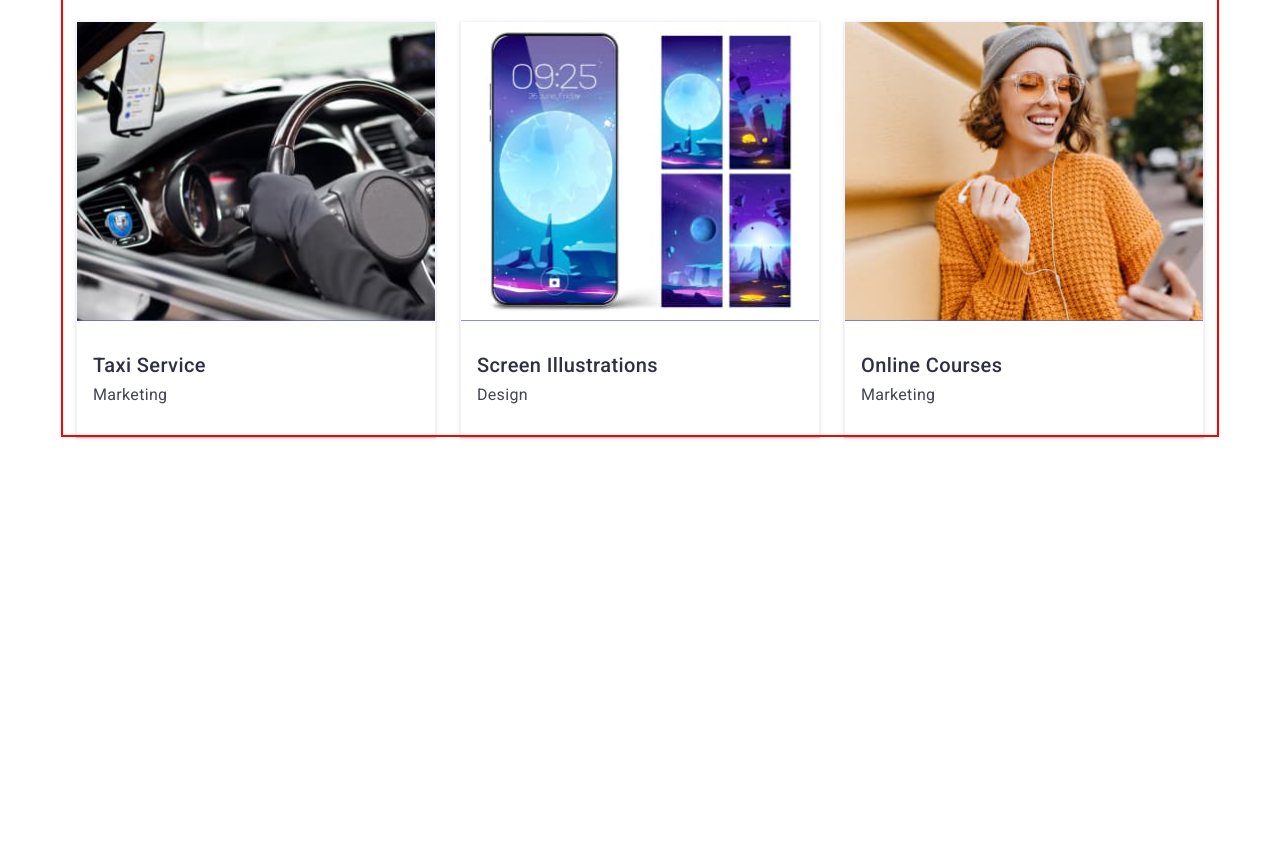
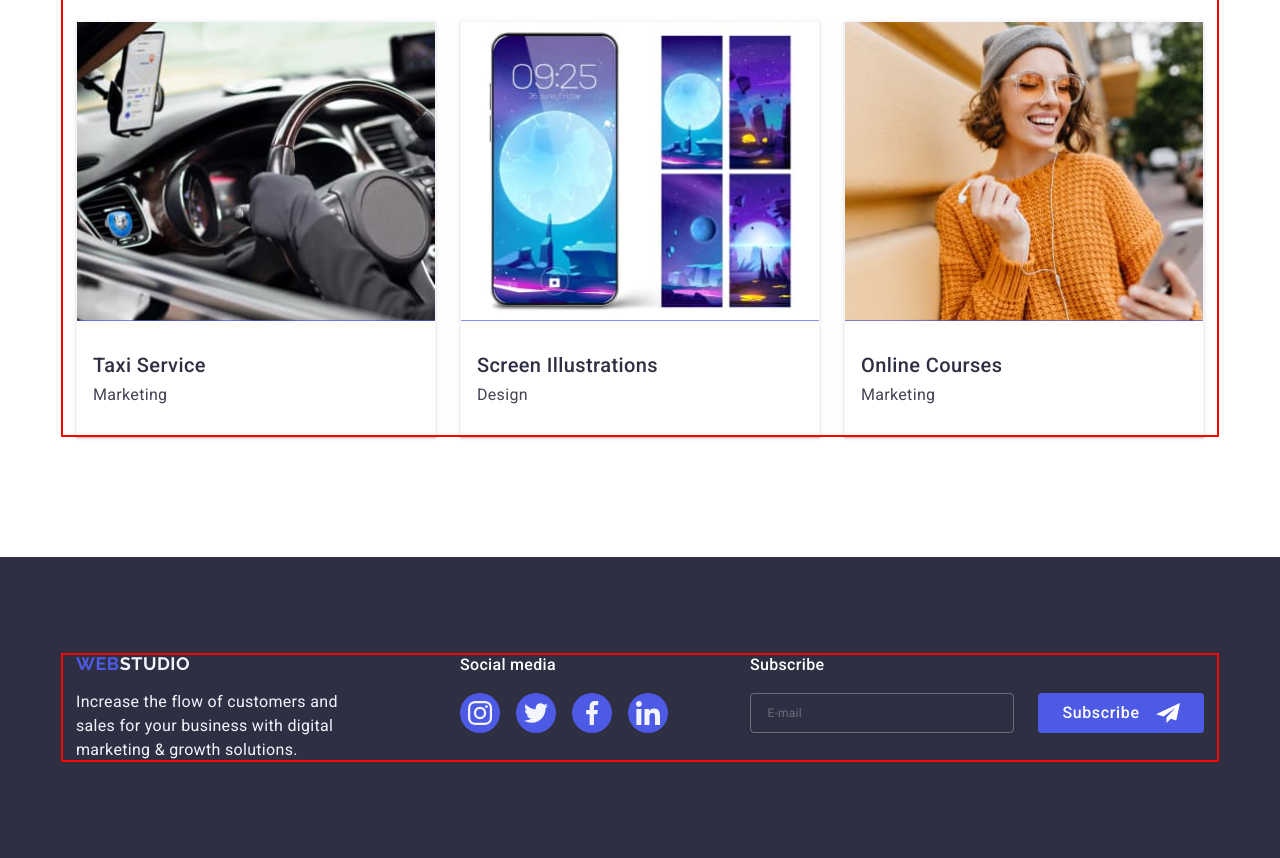
Before and after one commit to TaniaFed/goit-markup-hw-06, a plain HTML site: page index.html in a window 1280 px wide. Shown: the part 2483-3341 px from the top of the page. Before the commit the page ends 3040 px from the top, so only its background shows below. Drawn offline with nearby package versions, Linux system fonts and the light colour scheme.

Commit message:
hw-6 footer done

```diff
--- a/css/styles.css
+++ b/css/styles.css
@@ -752,7 +752,55 @@ a {
 
 .footer {
     background-color: #2E2F42;
-    /* padding: 100px 0; */
+    padding: 96px 0;
+}
+
+@media only screen and (max-width: 767.98px) {
+   .footer {
+    text-align: center;
+  }
+}
+
+@media only screen and (min-width: 767.98px) and (max-width: 1199.98px) {
+   .footer .container {
+    padding: 0 108px;
+  }
+}
+
+@media only screen and (min-width: 768px) {
+   .footer-box {
+    display: flex;
+    flex-wrap: wrap;
+    gap: 72px 24px;
+  }
+}
+
+@media only screen and (min-width: 1158px) {
+   .footer-box {
+    gap: 0;
+  }
+}
+
+.box-one {
+    /* margin-right: 120px; */
+}
+
+@media only screen and (max-width: 767.98px) {
+   .box-one {
+    margin-bottom: 72px;
+  }
+}
+
+@media only screen and (min-width: 768px) {
+   .box-one {
+    max-width: 264px;
+  }
+}
+
+@media only screen and (min-width: 1158px) {
+    .box-one {
+      margin-right: 120px;
+    }
 }
 
 .footer-logo {
@@ -776,37 +824,47 @@ a {
 .footer-text {
     color: #F4F4FD;
     letter-spacing: 0.02em;
-    display: block;
+    /* display: block; */
     width: 264px;
-    flex-wrap: wrap;
-}
-
-.footer-box {
-    display: flex;
-    align-items: baseline;
-    max-width: 1158px;
-}
-
-.box-one {
-    margin-right: 120px;
+    /* flex-wrap: wrap; */
+    text-align: left;
 }
 
 .box-two {
     margin-right: auto;
 }
 
-.box-three {
-    flex-shrink: 0;
+@media only screen and (max-width: 767.98px) {
+    .box-two {
+        gap: 16px;
+        margin-bottom: 72px;
+    }
+}
+
+@media only screen and (min-width: 1158px) {
+   .box-two {
+    margin-right: auto;
+  }
 }
 
 .footer-sl {
-    display: flex;
     font-size: 16px;
     color: #FFF;
     line-height: 1.5;
     letter-spacing: 0.02em;
     font-weight: 500;
     margin-bottom: 16px;
+}
+
+.box-three {
+    flex-shrink: 0;
+}
+
+@media only screen and (min-width: 768px) {
+  .box-three {
+    max-width: 454px;
+    width: 100%;
+  }
 }
 
 .footer-box-name {
@@ -820,22 +878,34 @@ a {
 
 .footer-form {
     display: flex;
-    gap: 24px;
+    flex-wrap: wrap;
+    gap: 16px 24px;
+    justify-content: center;
+}
 
+.footer-form-label {
+    width: 100%;
+}
+
+@media only screen and (min-width: 768px) {
+    .footer-form-label {
+        max-width: 264px;
+  }
 }
 
 .footer-input {
-    width: 264px;
+    width: 100%;
     height: 40px;
     font-size: 12px;
     border-radius: 4px;
     line-height: 2;
-    letter-spacing: 0.04em;
+    letter-spacing: 0.02em;
     padding-left: 16px;
     color: #ffffff;
     border: 1px solid #FFF;
     box-shadow: 0px 4px 4px 0px rgba(0, 0, 0, 0.15);
     background-color: transparent;
+    opacity: 0.3;
 }
 
 input::placeholder {
@@ -875,7 +945,6 @@ input::placeholder {
     margin-left: 16px;
 
 }
-
 
 /*
     Modal window
--- a/index.html
+++ b/index.html
@@ -412,7 +412,7 @@
 
             </main>
             <!--Footer begins-->
-            <footer class="footer hide">
+            <footer class="footer">
                 <div class="footer-box container">
                     <div class="box-one">
 
```
